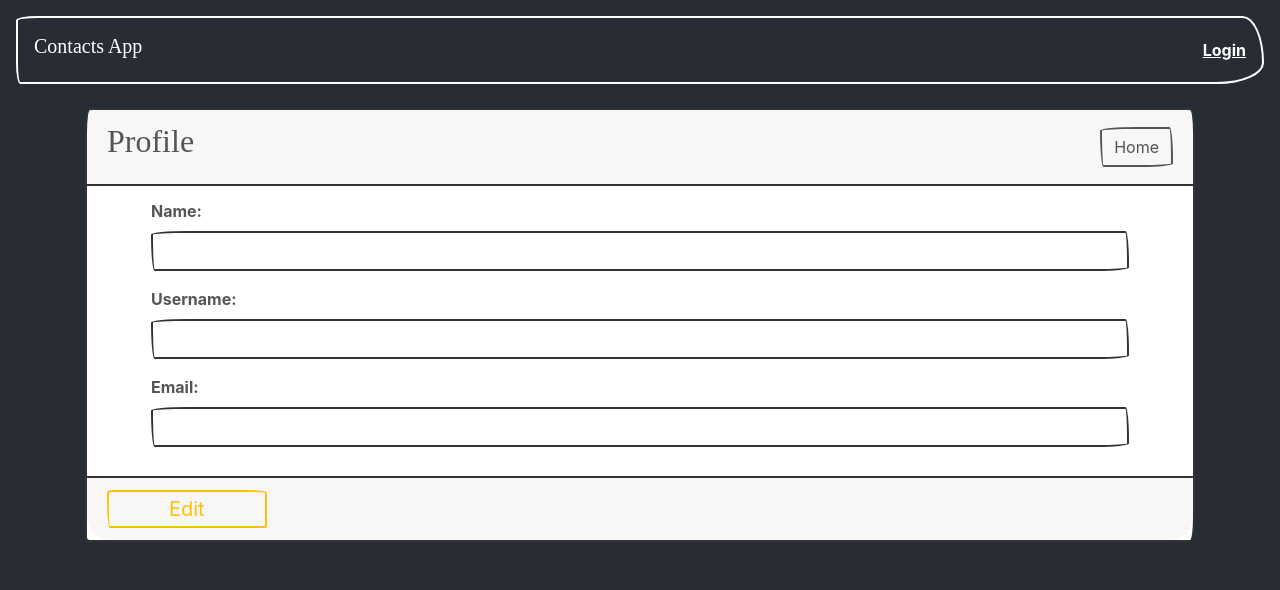
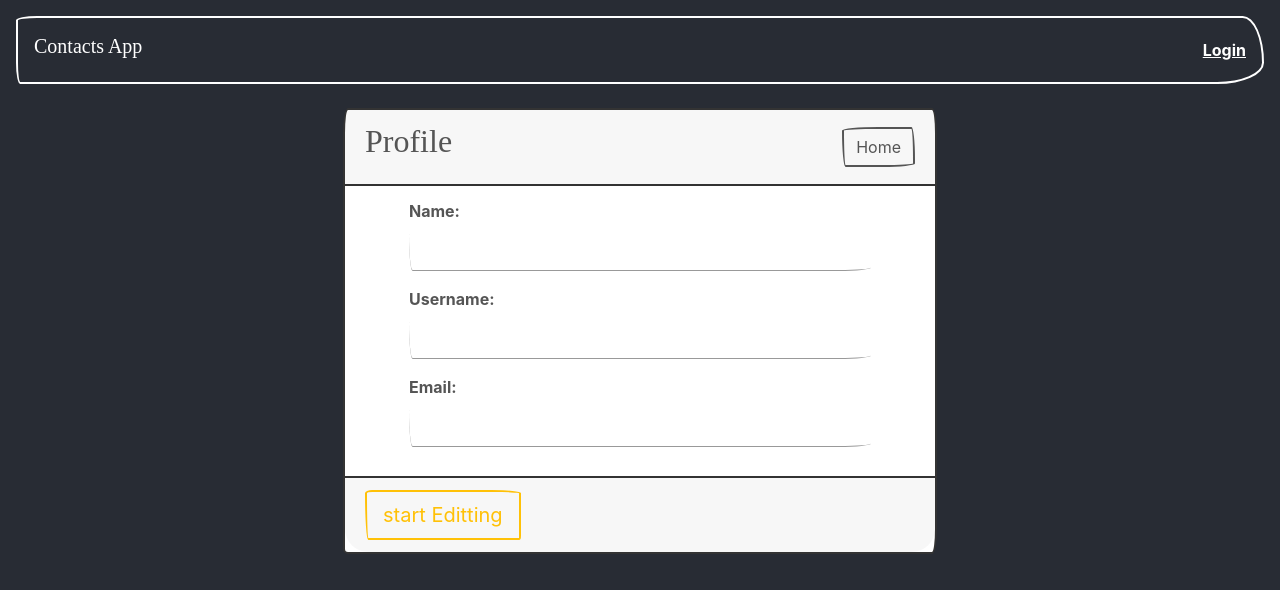
Before and after one commit to FerchoSG/contacts-app, a React (Create React App) app: page /profile in a window 1280 px wide. Shown: the top 590 px of the page. Built offline with nearby package versions, Linux system fonts and the light colour scheme; a web font is replaced by a local one.

Commit message:
profile editing

```diff
--- a/src/components/Register/index.js
+++ b/src/components/Register/index.js
@@ -54,7 +54,7 @@ const Register = () => {
                     <button
                         className="btn btn-block btn-lg btn-success"
                         type="submit">
-                        Login
+                        Register
                     </button>
                 </div>
             </form>
--- a/src/hooks/useUser.js
+++ b/src/hooks/useUser.js
@@ -2,6 +2,7 @@ import { useContext, useCallback, useState } from "react";
 import Context from "../context/UserContext";
 import loginService from '../services/login';
 import RegisterService from '../services/register';
+import ProfileService from '../services/profile';
 
 export default function useUser(){
     const {jwt, setJWT, user, setUser} = useContext(Context);
@@ -52,6 +53,16 @@ export default function useUser(){
         setUser(null)
     },[setJWT, setUser])
 
+    const editProfile = useCallback(({id, editedProfile})=>{
+        ProfileService({id, editedProfile})
+        .then(res => {
+            return res
+        })
+        .catch(err =>{
+            console.log(err)
+        })
+    })
+
     return {
         isLogged: Boolean(jwt),
         isLoginLoading: state.loading,
@@ -59,6 +70,7 @@ export default function useUser(){
         login,
         logout,
         register,
+        editProfile,
         user
     }
 }
--- a/src/pages/Login/index.js
+++ b/src/pages/Login/index.js
@@ -19,7 +19,7 @@ const Login = () => {
     },[isLogged, navigate])
 
     return (
-        <div className="container col-8">
+        <div className="container col-6 border border-light rounded mt-4 p-4">
            <div className="mt-4">
                 <h2>Login</h2>
                     { isLoginLoading
--- a/src/pages/Profile/Index.js
+++ b/src/pages/Profile/Index.js
@@ -1,47 +1,105 @@
-import React, { useState } from 'react';
+import React, { useState, useCallback } from 'react';
 import useUser from 'hooks/useUser';
 import { Link } from 'wouter';
 
+let editingStyles ={
+    border: "none",
+    borderBottom: ".2px solid rgba(0,0,0,.4)"
+    // boxShadow: "0 0 2px 2px rgba(0,0,0,.4)"
+}
+
 const Profile = () => {
     const [editing, setEditing] = useState(false)
-    const {user} = useUser()
+    const {user, editProfile} = useUser()
+    const [alert, setAlert] = useState(false)
+
+    const handleSubmit = (e)=>{
+        e.preventDefault()
+        let editedProfile = {
+            name: e.target['name'].value,
+            username: e.target['username'].value,
+            email: e.target['email'].value,
+            password: e.target['password'].value,
+        }
+
+        editProfile({id: user.id, editedProfile});
+        setAlert(true)
+    }
+
+    if(alert){
+        setTimeout(() => {
+            setAlert(false)
+        }, 2000);
+    }
+
     return (
-        <div className="container pt-4">
-            <div className="card text-dark">
+        <div className="container col-6 pt-4">
+            <form className="card text-dark" onSubmit={handleSubmit} >
                 <div className="card-header d-flex justify-content-between align-items-center">
                     <h2 className="card-title">Profile</h2>
                     <Link className="btn btn-md btn-outline-dark" to="/">Home</Link>
                 </div>
+                {
+                    alert ?
+                    <div className="m-2 alert alert-success d-flex justify-content-between align-items-center"
+                    role="alert">
+                        <span>Profile Edited</span>
+                        <button className="btn btn-sm" onClick={()=> setAlert(false)} >X</button>
+                    </div> : ''
+                }
                 <div className="card-body" style={{padding: ".8em 4em"}} >
                     <div className="form-group">
                         <label htmlFor="name" className="text-dark float-left">Name:</label>
-                        <input type="text" name="name" className="form-control" value={user?.name}/>
+                        <input style={editing ? {} : editingStyles}
+                               type="text" name="name" className="form-control"
+                               value={editing ? null : user?.name}
+                        />
                     </div>
                     <div className="form-group">
                         <label htmlFor="username" className="text-dark float-left">Username:</label>
-                        <input type="text" name="username" className="form-control" value={user?.username}/>
+                        <input style={editing ? {} : editingStyles}
+                               type="text" name="username" className="form-control"
+                               value={editing ? null : user?.username}
+                        />
                     </div>
                     <div className="form-group">
                         <label htmlFor="email" className="text-dark float-left">Email:</label>
-                        <input type="email" name="email"  className="form-control" value={user?.email}/>
+                        <input style={editing ? {} : editingStyles}
+                               type="email" name="email"  className="form-control"
+                               value={editing ? null : user?.email}
+                        />
                     </div>
                     { editing ?
                         <div className="form-group">
-                            <label htmlFor="password" className="text-dark float-left">Email:</label>
-                            <input type="password" name="password" className="form-control" value={user?.email}/>
+                            <label htmlFor="password" className="text-dark float-left">Password:</label>
+                            <input type="password" name="password" className="form-control" value={editing ? null : ''}/>
                         </div> : ''
                     }
 
                 </div>
-                <div className="card-footer">
-                    <button
-                        className="btn btn-outline-warning btn-lg float-left"
-                        style={{padding: ".1em 3em"}}
-                        onClick={()=> setEditing(true)} >
-                        Edit
-                    </button>
+                <div className="card-footer d-flex justify-content-between">
+                    { editing ?
+                        <button className="btn btn-outline-warning btn-lg float-left"
+                                 >
+                          Edit Profile
+                        </button>
+                      :
+                        <div
+                            className="btn btn-outline-warning btn-lg float-left"
+
+                            onClick={()=> setEditing(true)} >
+                            start Editting
+                        </div>
+                    }
+                    { editing ?
+                      <div className="btn btn-outline-info btn-lg float-left"
+                       onClick={()=> setEditing(false)} >
+                        Cancelar
+                      </div>
+                      : ''
+                    }
                 </div>
-            </div>
+            </form>
         </div>
     );
 }
--- a/src/services/contacts.js
+++ b/src/services/contacts.js
@@ -1,6 +1,6 @@
 import {ENDPOINT} from './login'
 const jwt = JSON.parse(localStorage.getItem('jwt'))
-const token = jwt ? jwt.token : null
+export const token = jwt ? jwt.token : null
 
 export default class ContactsService{
     static async getAll({userId}){
--- /dev/null
+++ b/src/services/profile.js
@@ -0,0 +1,16 @@
+import {ENDPOINT} from './login'
+import {token} from './contacts'
+
+export default async function editProfile({id, editedProfile}){
+    const res = await fetch(`${ENDPOINT}/users/${id}`,{
+        method: 'PUT',
+        headers: {
+            "Content-type": "application/json",
+            "Authorization": token
+        },
+        body: JSON.stringify(editedProfile)
+    })
+    const data = await res.json()
+    console.log(data)
+    return data
+}
```
